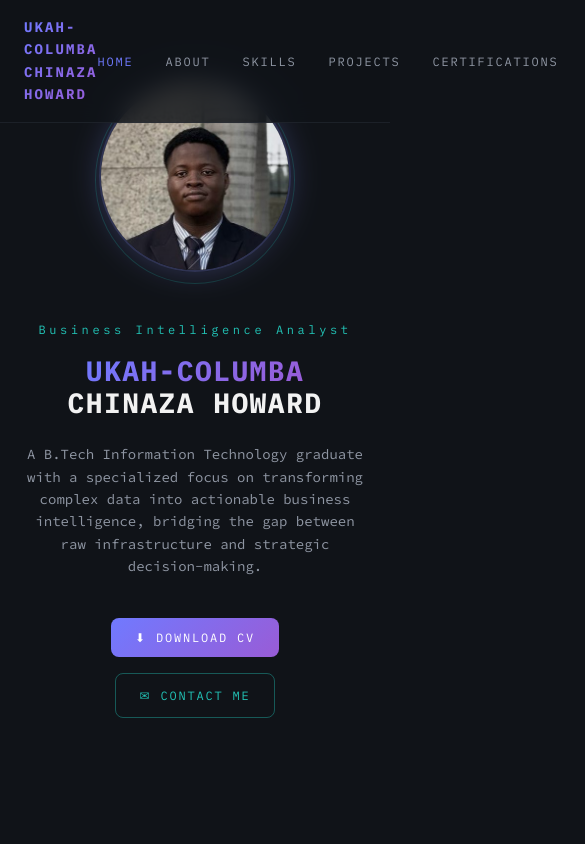
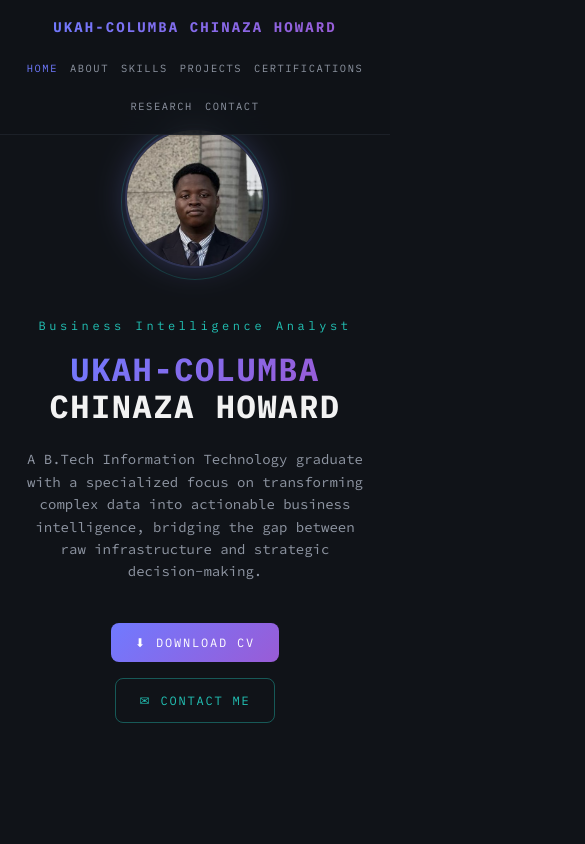
Before and after one commit to Howardukah/howard-portfolio, a plain HTML site: page index.html in a window 390 px wide. Shown: the top 844 px of the page, 585 px wide, since content can reach past the window. Drawn offline with nearby package versions, Linux system fonts and the light colour scheme.

Commit message:
Enhance mobile responsiveness

```diff
--- a/style.css
+++ b/style.css
@@ -715,3 +715,61 @@ a {
   background: var(--muted);
   color: var(--primary)
 }
+
+/* =====================================================
+   MOBILE RESPONSIVENESS
+===================================================== */
+@media (max-width: 768px) {
+
+  /* Navigation */
+  .nav-inner {
+    flex-direction: column;
+    padding: 1rem;
+    gap: 1rem;
+  }
+
+  .nav-links {
+    flex-wrap: wrap;
+    justify-content: center;
+    gap: 0.75rem;
+  }
+
+  .nav-links a {
+    font-size: 0.65rem;
+  }
+
+  /* Core Layout Grids */
+  .about-grid,
+  .projects-grid,
+  .research-grid,
+  .contact-grid {
+    grid-template-columns: 1fr;
+    gap: 2rem;
+  }
+
+  /* Spacing Adjustments */
+  .section {
+    padding-top: 8rem;
+    /* Account for taller stacked nav */
+    padding-bottom: 2rem;
+  }
+
+  /* Hero Adjustments */
+  .hero h1 {
+    font-size: 2rem;
+  }
+
+  .profile-img {
+    width: 140px;
+    height: 140px;
+  }
+
+  /* Timeline Adjustments */
+  .timeline {
+    padding-left: 1rem;
+  }
+
+  .tl-dot {
+    left: -1.4rem;
+  }
+}
```
